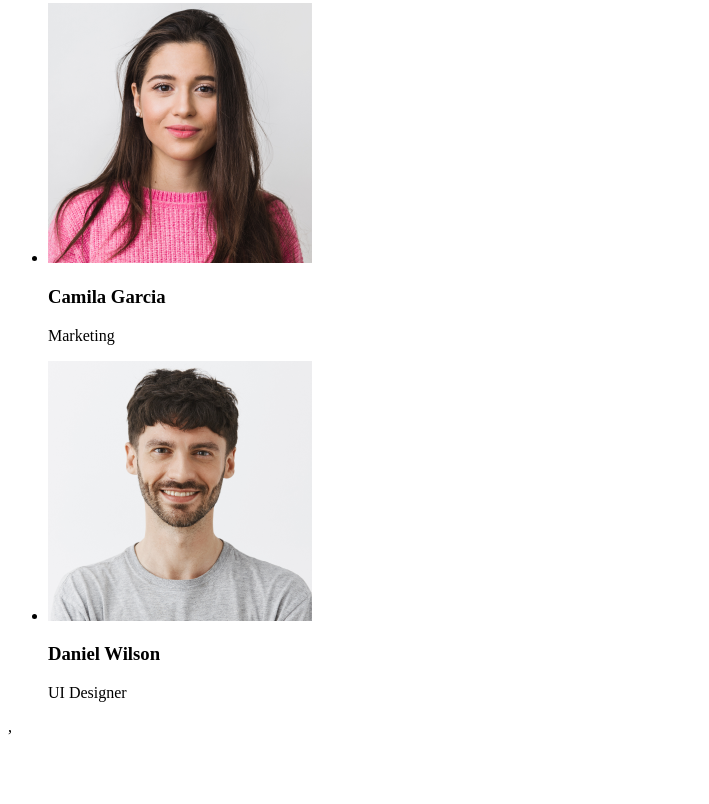
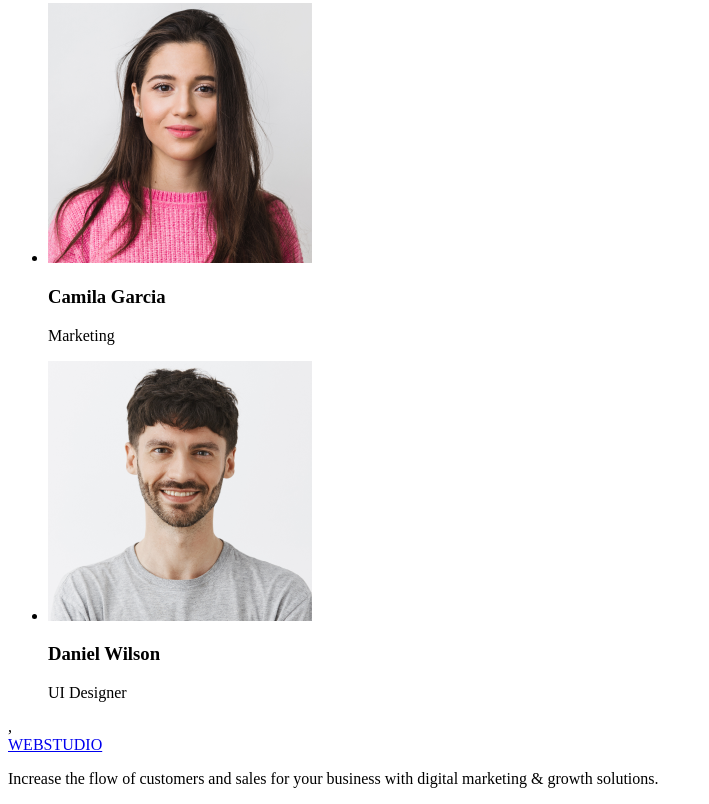
Before and after one commit to Kseniia111/hw-01, a plain HTML site: page index.html in a window 1280 px wide. Shown: the part 2303-3107 px from the top of the page, without its empty margins (0-709 px from the left). Before the commit the page ends 3047 px from the top, so only its background shows below. Drawn offline with Linux system fonts and the light colour scheme.

Commit message:
Update index.html

```diff
--- a/index.html
+++ b/index.html
@@ -95,5 +95,8 @@
     </main>
 </body>
 <!--Footer section-->
-,<footer></footer>
+,<footer>
+<a href="./index.html">WEBSTUDIO</a>
+<p>Increase the flow of customers and sales for your business with digital marketing & growth solutions.</p>
+</footer>
 </html>
```
